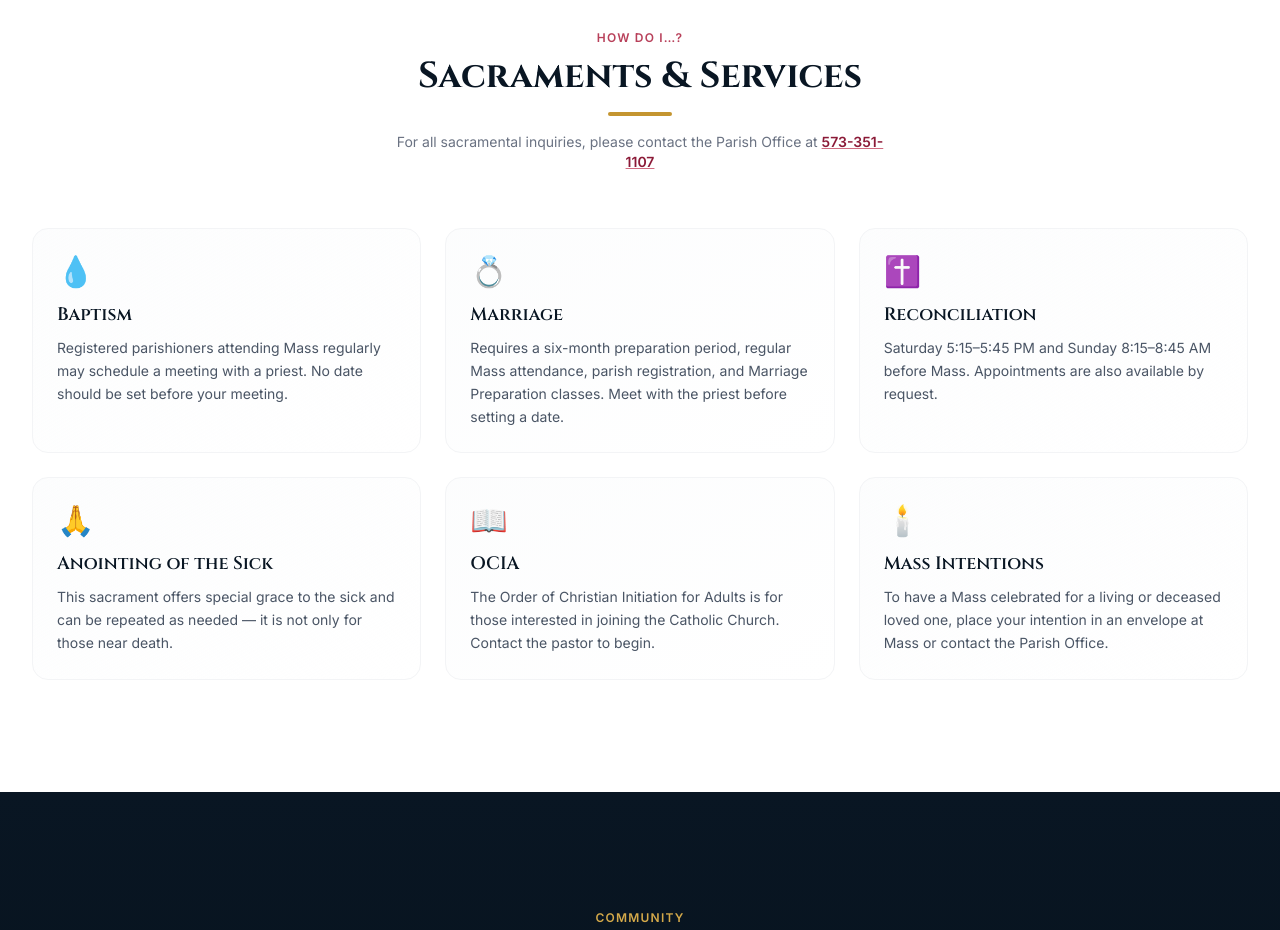
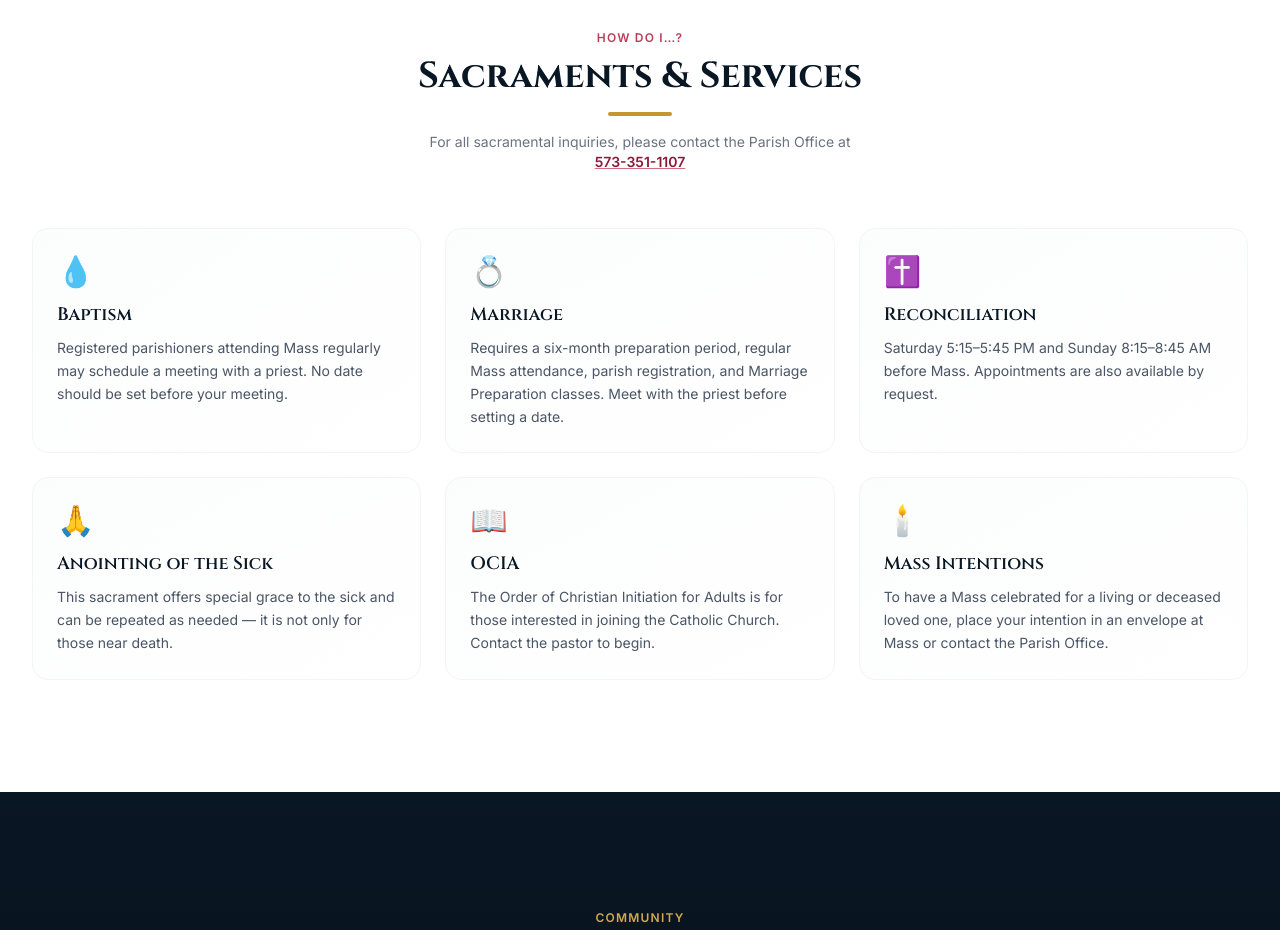
Before and after one commit to kbt117/st-benedict, a React (Vite) app: page / in a window 1280 px wide. Shown: the part 2500-3430 px from the top of the page. Built offline with nearby package versions, Linux system fonts and the light colour scheme.

Commit message:
Update Sacraments.tsx

```diff
--- a/src/components/Sacraments.tsx
+++ b/src/components/Sacraments.tsx
@@ -48,7 +48,7 @@ export default function Sacraments() {
           <div className="mx-auto mt-4 h-1 w-16 rounded bg-gold-400" />
           <p className="mt-4 text-gray-500 max-w-lg mx-auto text-sm">
             For all sacramental inquiries, please contact the Parish Office at{' '}
-            <a href="tel:5733511107" className="font-semibold text-burgundy-500 hover:text-burgundy-700 underline decoration-burgundy-300">
+              <a href="tel:5733511107" className="inline-block whitespace-nowrap font-semibold text-burgundy-500 hover:text-burgundy-700 underline decoration-burgundy-300">
               573-351-1107
             </a>
           </p>
```
